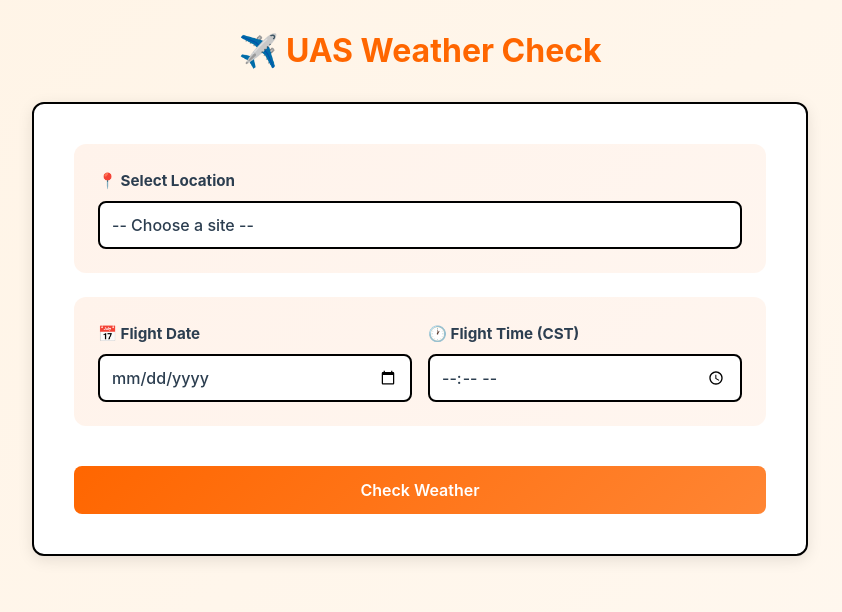
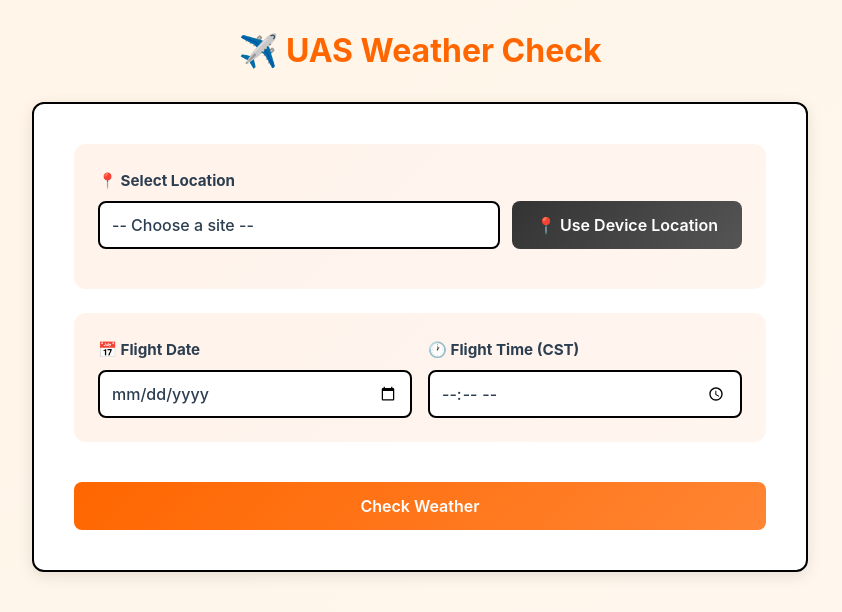
Before and after one commit to jarrettschwarz/uas_weather_app, a Flask app: page / in a window 1280 px wide. Shown: the top 612 px of the page, without its empty margins (220-1062 px from the left). Run offline with Flask 3, Linux system fonts and the light colour scheme.

Commit message:
Update index.html

```diff
--- a/templates/index.html
+++ b/templates/index.html
@@ -128,6 +128,26 @@
             box-shadow: 0 4px 12px rgba(255, 102, 0, 0.25);
         }
 
+        #geolocationBtn {
+            transition: all 0.3s cubic-bezier(0.4, 0, 0.2, 1);
+        }
+
+        #geolocationBtn:hover:not(:disabled) {
+            transform: translateY(-2px);
+            box-shadow: 0 4px 12px rgba(0, 0, 0, 0.3);
+            background: linear-gradient(135deg, #1a1a1a 0%, #404040 100%) !important;
+        }
+
+        #geolocationBtn:active:not(:disabled) {
+            transform: translateY(0);
+            box-shadow: 0 2px 6px rgba(0, 0, 0, 0.2);
+        }
+
+        #geolocationBtn:disabled {
+            opacity: 0.7;
+            cursor: not-allowed;
+        }
+
         .coordinate-inputs {
             display: none;
             background: #f9f9f9;
@@ -194,13 +214,18 @@
         <div class="form-card">
             <form method="post">
                 <div style="background: linear-gradient(135deg, rgba(255, 102, 0, 0.08) 0%, rgba(255, 133, 51, 0.08) 100%); border-radius: 12px; padding: 1.5rem; margin-bottom: 1.5rem;">
+                    <div class="mb-3">
                         <label class="form-label" style="font-weight: 700; font-size: 0.95rem;">📍 Select Location</label>
-                    <select name="site" id="site" class="form-select location-input" style="height: 48px; font-size: 1rem; font-weight: 500;" onchange="toggleCustomCoords(this.value)" required>
+                        <div style="display: flex; gap: 0.75rem;">
+                            <select name="site" id="site" class="form-select location-input" style="height: 48px; font-size: 1rem; font-weight: 500; flex: 1;" onchange="toggleCustomCoords(this.value)" required>
                                 <option value="">-- Choose a site --</option>
                                 {% for site in flight_sites %}
                                     <option value="{{ site }}">{{ site }}</option>
                                 {% endfor %}
                             </select>
+                            <button type="button" id="geolocationBtn" class="btn btn-secondary" style="white-space: nowrap; background: linear-gradient(135deg, #333333 0%, #555555 100%); border: none; border-radius: 8px; padding: 0.75rem 1.5rem; font-weight: 600; color: white; cursor: pointer; transition: all 0.3s ease;" title="Use your device's current location">📍 Use Device Location</button>
+                        </div>
+                    </div>
                 </div>
 
                 <!-- Custom Coordinates Section -->
@@ -359,6 +384,67 @@
             document.getElementById("decimalSection").style.display = format === "decimal" ? "block" : "none";
             document.getElementById("dmsSection").style.display = format === "dms" ? "block" : "none";
         }
+
+        // Geolocation functionality
+        document.getElementById("geolocationBtn").addEventListener("click", function() {
+            const btn = this;
+            btn.disabled = true;
+            btn.textContent = "🔍 Getting location...";
+
+            if ("geolocation" in navigator) {
+                navigator.geolocation.getCurrentPosition(
+                    function(position) {
+                        const lat = position.coords.latitude.toFixed(6);
+                        const lon = position.coords.longitude.toFixed(6);
+
+                        // Switch to Custom location
+                        const siteSelect = document.getElementById("site");
+                        siteSelect.value = "Custom";
+                        toggleCustomCoords("Custom");
+
+                        // Set coordinate format to decimal (if not already)
+                        const coordFormat = document.getElementById("coordFormat");
+                        coordFormat.value = "decimal";
+                        toggleCoordFormat();
+
+                        // Populate the coordinate fields
+                        document.querySelector('input[name="lat_decimal"]').value = lat;
+                        document.querySelector('input[name="lon_decimal"]').value = lon;
+
+                        // Scroll to coordinates section so user can see
+                        document.getElementById("customCoords").scrollIntoView({ behavior: "smooth", block: "nearest" });
+
+                        btn.disabled = false;
+                        btn.textContent = "✅ Location found!";
+                        setTimeout(() => {
+                            btn.textContent = "📍 Use Device Location";
+                        }, 2000);
+                    },
+                    function(error) {
+                        console.error("Geolocation error:", error);
+                        let errorMsg = "Unable to get location";
+
+                        if (error.code === error.PERMISSION_DENIED) {
+                            errorMsg = "Location permission denied";
+                        } else if (error.code === error.POSITION_UNAVAILABLE) {
+                            errorMsg = "Location unavailable";
+                        } else if (error.code === error.TIMEOUT) {
+                            errorMsg = "Location request timed out";
+                        }
+
+                        alert("Error: " + errorMsg + ". Please enable location services and try again.");
+                        btn.disabled = false;
+                        btn.textContent = "📍 Use Device Location";
+                    },
+                    { enableHighAccuracy: true, timeout: 10000, maximumAge: 0 }
+                );
+            } else {
+                alert("Geolocation is not supported by your browser. Please enable location services.");
+                btn.disabled = false;
+                btn.textContent = "📍 Use Device Location";
+            }
+        });
+
     </script>
 </body>
 </html>
```
Lines whose indentation alone changed are shown as unchanged.
